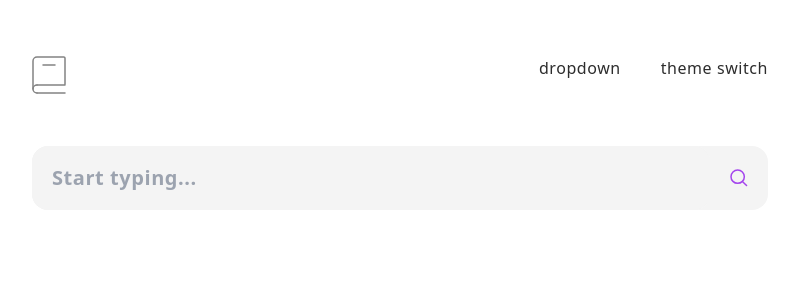
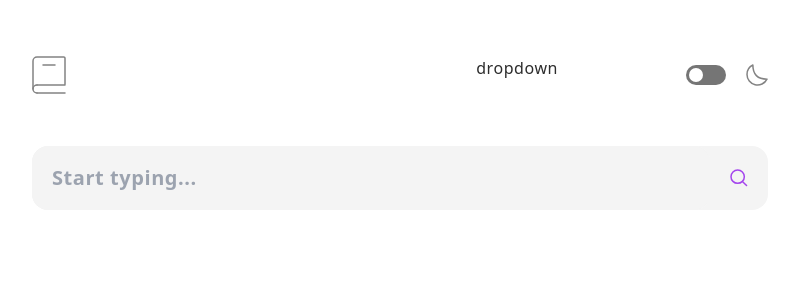
Before and after one commit to axseinga/dictionary-web-app, a React (Vite) app: page / in a window 1280 px wide. Shown: the top 300 px of the page, without its empty margins (240-1039 px from the left). Built offline with nearby package versions, Linux system fonts and the light colour scheme.

Commit message:
add theme toggle switch

```diff
--- a/src/App.tsx
+++ b/src/App.tsx
@@ -1,9 +1,9 @@
 import "@/styles/fonts.css";
-import Logo from "@/assets/images/logo.svg";
 import { SearchForm } from "@/components/search-form";
 import { useFetchSearchWord } from "@/services/use-fetch-search-word";
 import { SearchResultErrors } from "@/containers/search-result-errors";
 import { SearchResult } from "./containers/search-result";
+import { Navigation } from "./components/navigation";
 
 const App = () => {
   const { fetchSearchWord, searchResult, isLoading, isError } =
@@ -11,16 +11,7 @@ const App = () => {
 
   return (
     <div className="mx-auto flex w-full max-w-[46rem] flex-col tracking-[.035rem] text-darkGrey2">
-      <nav
-        role="navigation"
-        className="align-center flex w-full justify-between pb-12 pt-14"
-      >
-        <img src={Logo} alt="" />
-        <div className="flex gap-10">
-          <div>dropdown</div>
-          <div>theme switch</div>
-        </div>
-      </nav>
+      <Navigation />
       <main>
         <SearchForm fetchSearchWord={fetchSearchWord} />
         <div>
--- /dev/null
+++ b/src/components/icons/icon-moon.tsx
@@ -0,0 +1,25 @@
+type IconProps = {
+  color?: string;
+  title?: string;
+};
+
+export const IconMoon = ({ color = "#838383", title }: IconProps) => {
+  return (
+    <svg
+      xmlns="http://www.w3.org/2000/svg"
+      width="22"
+      height="22"
+      viewBox="0 0 22 22"
+    >
+      {title && <title>{title}</title>}
+      <path
+        fill="none"
+        stroke={color}
+        strokeLinecap="round"
+        strokeLinejoin="round"
+        strokeWidth="1.5"
+        d="M1 10.449a10.544 10.544 0 0 0 19.993 4.686C11.544 15.135 6.858 10.448 6.858 1A10.545 10.545 0 0 0 1 10.449Z"
+      />
+    </svg>
+  );
+};
--- /dev/null
+++ b/src/components/navigation.tsx
@@ -0,0 +1,17 @@
+import Logo from "@/assets/images/logo.svg";
+import { ThemeToggle } from "./theme-toggle";
+
+export const Navigation = () => {
+  return (
+    <nav
+      role="navigation"
+      className="align-center flex w-full justify-between pb-12 pt-14"
+    >
+      <img src={Logo} alt="" />
+      <div className="flex gap-32">
+        <div>dropdown</div>
+        <ThemeToggle id="nav-theme-switch" />
+      </div>
+    </nav>
+  );
+};
--- a/src/components/search-form.tsx
+++ b/src/components/search-form.tsx
@@ -35,12 +35,17 @@ export const SearchForm = ({ fetchSearchWord }: SearchFormProps) => {
           className="w-full rounded-2xl bg-lightGrey3 pl-5 text-xl font-bold"
           value={inputValue}
           onChange={handleInputChange}
+          aria-describedby="search-input-error"
         />
         <button className="pl-5" aria-label="Search">
           <IconSearch title="Search" />
         </button>
       </div>
-      <div aria-live="polite" className="mt-2 pl-1 text-customRed">
+      <div
+        aria-live="polite"
+        id="search-input-error"
+        className="mt-2 pl-1 text-customRed"
+      >
         {showEmptyError && <p>Whoops, can’t be empty…</p>}
       </div>
     </form>
--- /dev/null
+++ b/src/components/theme-toggle.tsx
@@ -0,0 +1,33 @@
+import { useState } from "react";
+import { IconMoon } from "@/components/icons/icon-moon";
+
+type ThemeToggleProps = {
+  id: string;
+};
+
+export const ThemeToggle = ({ id }: ThemeToggleProps) => {
+  const [isChecked, setIsChecked] = useState(false);
+
+  return (
+    <div className="flex items-center gap-5">
+      <label htmlFor={id} className="inline-flex cursor-pointer items-center">
+        <span id={`label-${id}`} className="sr-only">
+          "Light/Dark theme switch
+        </span>
+        <input
+          id={id}
+          type="checkbox"
+          role="switch"
+          checked={isChecked}
+          onChange={() => setIsChecked(!isChecked)}
+          aria-checked={isChecked}
+          aria-labelledby={`label-${id}`}
+          className="peer sr-only"
+          title="Toggle light/dark theme"
+        />
+        <div className="peer relative h-5 w-10 rounded-full bg-lightGrey1 after:absolute after:bottom-[3px] after:left-[3px] after:top-[3px] after:h-[14px] after:w-[14px] after:rounded-full after:bg-white after:transition-all after:content-[''] peer-checked:bg-customPurple peer-checked:after:translate-x-[20px] peer-focus:outline-none peer-focus:ring-4 peer-focus:ring-purple-300 rtl:peer-checked:after:translate-x-[-20px]"></div>
+      </label>
+      <IconMoon color={isChecked ? "#A445ED" : "#838383"} />
+    </div>
+  );
+};
```
